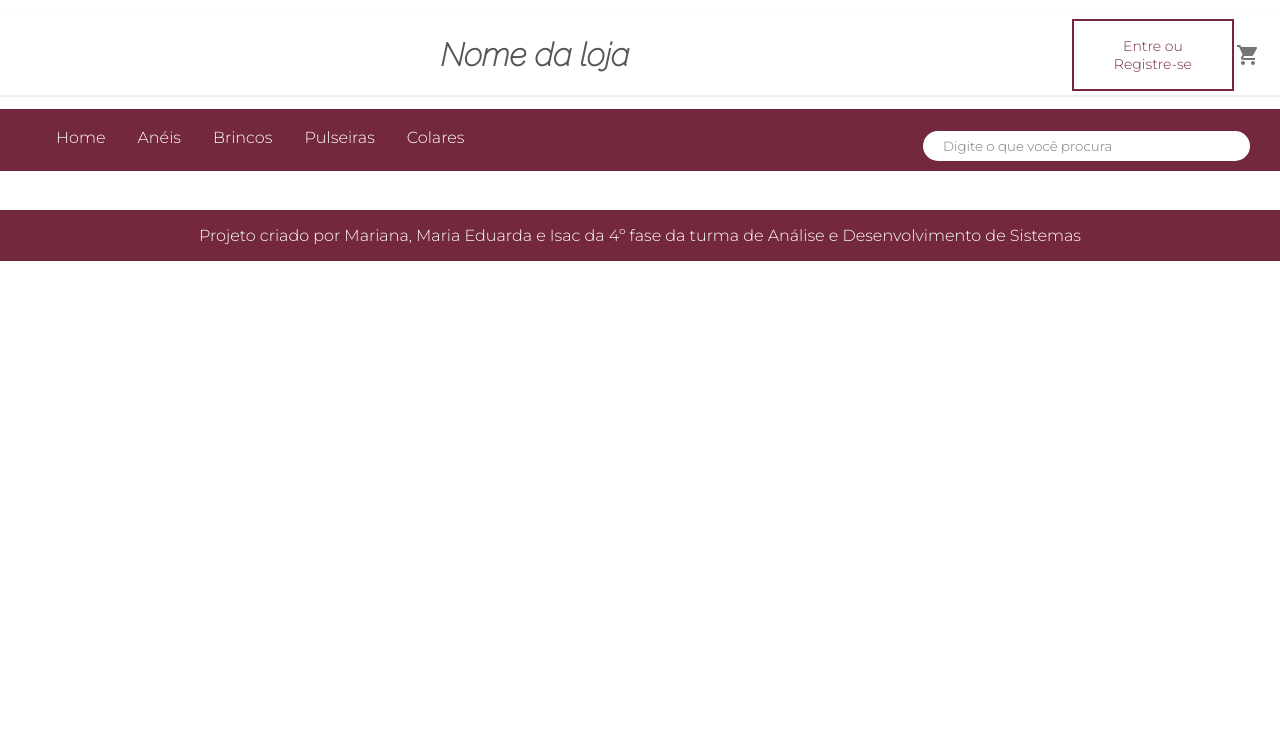
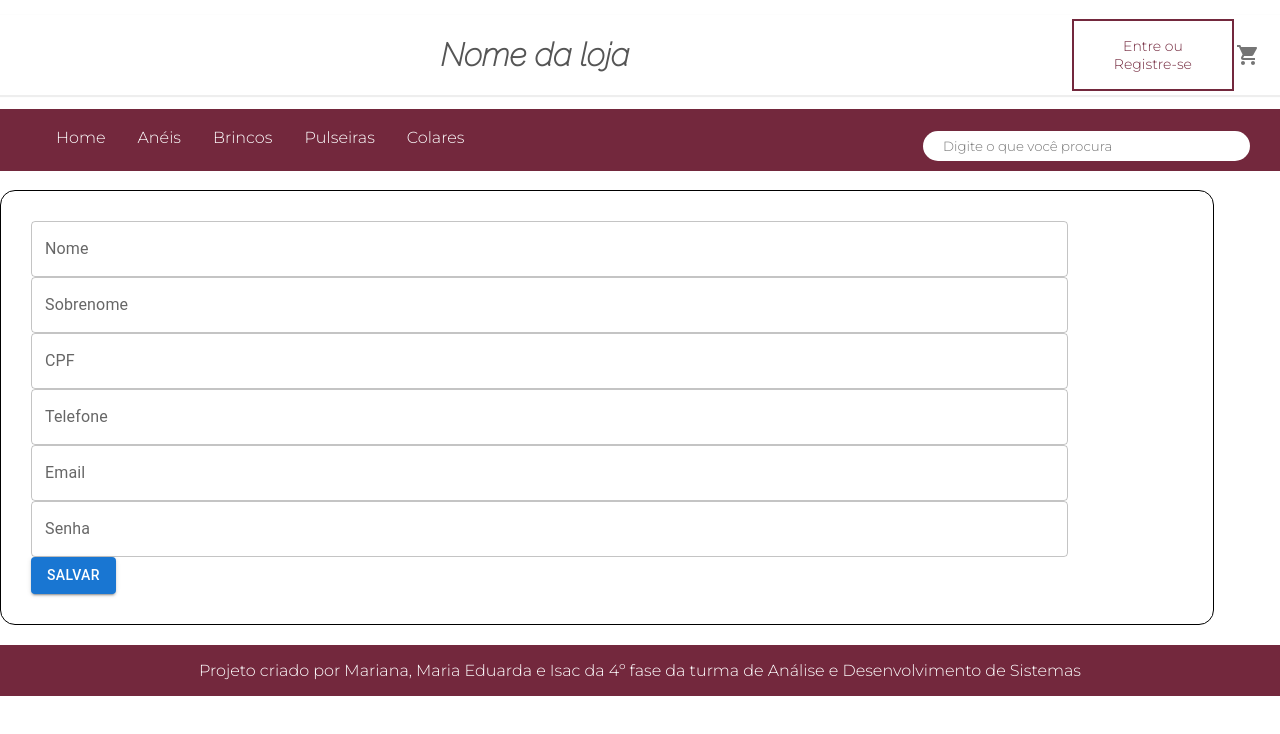
Before and after one commit to mariaeduardateixeira/e-commerce-front-end, a React (Create React App) app: page /clientes in a window 1280 px wide. Shown: the top 734 px of the page. Built offline with nearby package versions, Linux system fonts and the light colour scheme.

Commit message:
ajustes na rota

```diff
--- a/src/router.tsx
+++ b/src/router.tsx
@@ -21,7 +21,7 @@ const Router: FC = () => {
       <Route path="/search" element={<SearchResults />} /> {/* Rota para os resultados de pesquisa */}
       <Route path="/fecharPedido/:id" element={<FecharPedido />} />
       <Route path="/novoEndereco" element={<NovoEndereco />} />
-      <Route path="/enderecos/" element={<Clientes/>}/>
+      <Route path="/clientes/" element={<Clientes/>}/>
     </Routes>
   );
 };
```
